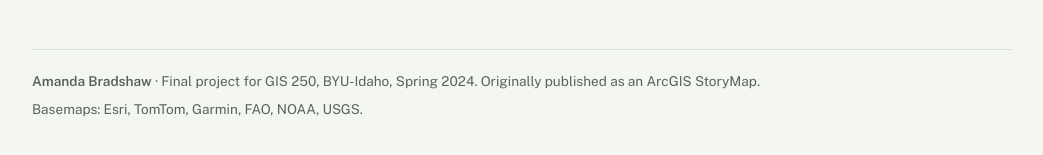
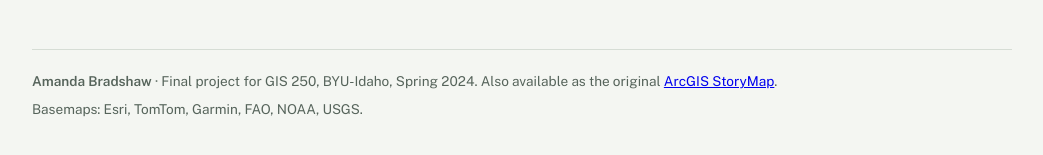
Before and after one commit to abradshaw-gis/abradshaw-gis.github.io, a plain HTML site: page index.html in a window 1280 px wide. Shown: the part 6886-7041 px from the top of the page, without its empty margins (118-1161 px from the left). Drawn offline with nearby package versions, Linux system fonts and the light colour scheme.

Commit message:
Update index.html

```diff
--- a/index.html
+++ b/index.html
@@ -392,7 +392,7 @@ dialog button { font: 500 0.85rem/1 var(--mono); background: #18231d; color: #ff
   </section>
 
   <footer>
-    <p><b>Amanda Bradshaw</b> · Final project for GIS 250, BYU-Idaho, Spring 2024. Originally published as an ArcGIS StoryMap.</p>
+    <p><b>Amanda Bradshaw</b> · Final project for GIS 250, BYU-Idaho, Spring 2024. Also available as the original <a href="https://storymaps.arcgis.com/stories/a2d27e85afb347e080f08424a37bc756" target="_blank" rel="noopener">ArcGIS StoryMap</a>.
     <p>Basemaps: Esri, TomTom, Garmin, FAO, NOAA, USGS.</p>
   </footer>
 </main>
```
